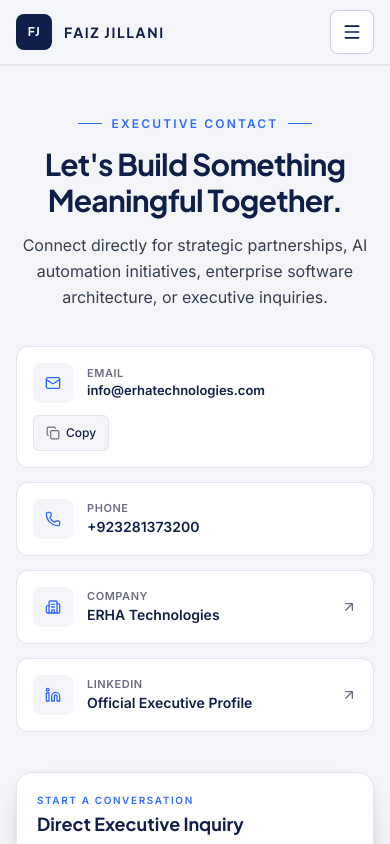
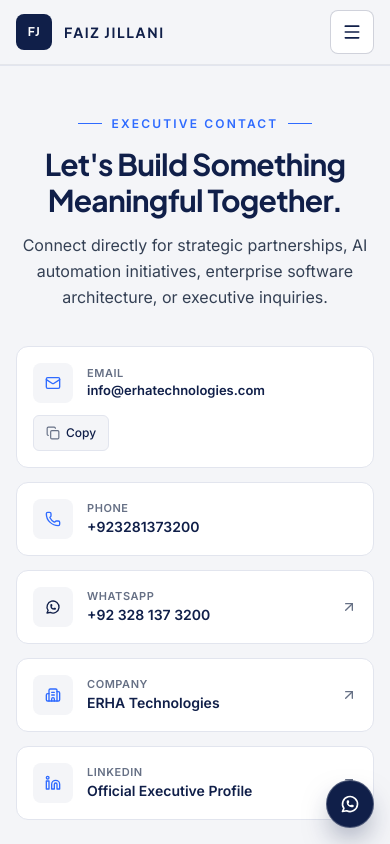
Before and after one commit to muhammadhasanali047-gif/portfolio-, a Next.js app: page /contact in a window 390 px wide. Shown: the top 844 px of the page. Built offline with nearby package versions, Linux system fonts and the light colour scheme; no server answers.

Commit message:
Add Privacy Policy, WhatsApp icon, interactive cursor, and responsive polish

```diff
--- a/src/app/layout.tsx
+++ b/src/app/layout.tsx
@@ -4,6 +4,7 @@ import { Inter, Plus_Jakarta_Sans } from "next/font/google";
 import { ExecutiveCursor } from "@/components/ExecutiveCursor";
 import { Footer } from "@/components/Footer";
 import { Navbar } from "@/components/Navbar";
+import { WhatsAppButton } from "@/components/WhatsAppButton";
 import "./globals.css";
 
 const inter = Inter({
@@ -89,6 +90,7 @@ export default function RootLayout({ children }: LayoutProps<"/">) {
         </main>
 
         <Footer />
+        <WhatsAppButton />
       </body>
     </html>
   );
--- a/src/components/BrandIcons.tsx
+++ b/src/components/BrandIcons.tsx
@@ -20,3 +20,23 @@ export function LinkedInIcon(props: SVGProps<SVGSVGElement>) {
     </svg>
   );
 }
+
+export function WhatsAppIcon(props: SVGProps<SVGSVGElement>) {
+  return (
+    <svg
+      xmlns="http://www.w3.org/2000/svg"
+      width="24"
+      height="24"
+      viewBox="0 0 24 24"
+      fill="none"
+      stroke="currentColor"
+      strokeWidth="2"
+      strokeLinecap="round"
+      strokeLinejoin="round"
+      {...props}
+    >
+      <path d="M3 21l1.65-3.8a9 9 0 1 1 3.4 2.9L3 21" />
+      <path d="M9 10a.5.5 0 0 0 1 0V9a.5.5 0 0 0-1 0v1a5 5 0 0 0 5 5h1a.5.5 0 0 0 0-1h-1a.5.5 0 0 0 0 1" />
+    </svg>
+  );
+}
--- a/src/components/ContactSection.tsx
+++ b/src/components/ContactSection.tsx
@@ -10,7 +10,7 @@ import {
   Phone,
   Send,
 } from "lucide-react";
-import { LinkedInIcon } from "@/components/BrandIcons";
+import { LinkedInIcon, WhatsAppIcon } from "@/components/BrandIcons";
 import { Reveal } from "@/components/MotionPrimitives";
 import { SectionHeader } from "@/components/SectionHeader";
 import { Tilt3DCard } from "@/components/Spatial3D";
@@ -125,6 +125,32 @@ export function ContactSection({
                     {EXECUTIVE_PROFILE.phone}
                   </span>
                 </span>
+              </a>
+
+              {/* WhatsApp */}
+              <a
+                href={EXECUTIVE_PROFILE.whatsappUrl}
+                target="_blank"
+                rel="noopener noreferrer"
+                className="group flex items-center justify-between gap-3 rounded-xl border border-[#E2E5EE] bg-white p-4 transition-colors hover:border-[#25D366]/60"
+              >
+                <span className="flex items-center gap-3.5">
+                  <span className="flex h-10 w-10 shrink-0 items-center justify-center rounded-lg bg-[#F4F5F8] text-[#101F49] transition-colors group-hover:bg-[#25D366] group-hover:text-white">
+                    <WhatsAppIcon className="h-4 w-4" aria-hidden="true" />
+                  </span>
+                  <span>
+                    <span className="block text-[11px] font-semibold uppercase tracking-wider text-[#667085]">
+                      WhatsApp
+                    </span>
+                    <span className="block text-sm font-semibold text-[#101F49] group-hover:text-[#128C7E]">
+                      {EXECUTIVE_PROFILE.phoneDisplay}
+                    </span>
+                  </span>
+                </span>
+                <ArrowUpRight
+                  className="h-4 w-4 text-[#667085] transition-colors group-hover:text-[#128C7E]"
+                  aria-hidden="true"
+                />
               </a>
 
               {/* Company */}
--- a/src/components/Footer.tsx
+++ b/src/components/Footer.tsx
@@ -1,6 +1,6 @@
 import Link from "next/link";
 import { ArrowUpRight, Globe, Mail, Phone } from "lucide-react";
-import { LinkedInIcon } from "@/components/BrandIcons";
+import { LinkedInIcon, WhatsAppIcon } from "@/components/BrandIcons";
 import { EXECUTIVE_PROFILE, NAV_ITEMS } from "@/data/portfolio";
 
 export function Footer() {
@@ -85,6 +85,18 @@ export function Footer() {
               </li>
               <li>
                 <a
+                  href={EXECUTIVE_PROFILE.whatsappUrl}
+                  target="_blank"
+                  rel="noopener noreferrer"
+                  className="inline-flex items-center gap-2.5 text-[#BDBFCC] transition-colors hover:text-white"
+                >
+                  <WhatsAppIcon className="h-4 w-4 text-[#25D366]" aria-hidden="true" />
+                  <span>WhatsApp ({EXECUTIVE_PROFILE.phoneDisplay})</span>
+                  <ArrowUpRight className="h-3.5 w-3.5" aria-hidden="true" />
+                </a>
+              </li>
+              <li>
+                <a
                   href={EXECUTIVE_PROFILE.companyWebsiteUrl}
                   target="_blank"
                   rel="noopener noreferrer"
--- /dev/null
+++ b/src/components/WhatsAppButton.tsx
@@ -0,0 +1,20 @@
+import { WhatsAppIcon } from "@/components/BrandIcons";
+import { EXECUTIVE_PROFILE } from "@/data/portfolio";
+
+export function WhatsAppButton() {
+  return (
+    <a
+      href={EXECUTIVE_PROFILE.whatsappUrl}
+      target="_blank"
+      rel="noopener noreferrer"
+      aria-label="Chat on WhatsApp"
+      title="Chat on WhatsApp"
+      className="fixed right-4 bottom-4 z-40 inline-flex h-12 w-12 items-center justify-center rounded-full border border-white/25 bg-[#101F49] text-white shadow-[0_14px_30px_-8px_rgba(16,31,73,0.55)] transition-all duration-200 hover:-translate-y-0.5 hover:bg-[#25D366] hover:text-white hover:shadow-[0_16px_32px_-8px_rgba(37,211,102,0.55)] sm:right-6 sm:bottom-6 sm:h-13 sm:w-auto sm:gap-2 sm:px-4"
+    >
+      <WhatsAppIcon className="h-5 w-5 shrink-0" aria-hidden="true" />
+      <span className="hidden text-xs font-semibold tracking-wide sm:inline">
+        WhatsApp
+      </span>
+    </a>
+  );
+}
--- a/src/data/portfolio.ts
+++ b/src/data/portfolio.ts
@@ -104,6 +104,7 @@ export const EXECUTIVE_PROFILE = {
   email: "info@erhatechnologies.com",
   phone: "+923281373200",
   phoneDisplay: "+92 328 137 3200",
+  whatsappUrl: "https://wa.me/923281373200",
   // Verified executive links
   linkedinUrl: "https://www.linkedin.com/mynetwork/grow/" as string | null,
   companyWebsiteUrl: "https://erhatechnologies.com",
```
